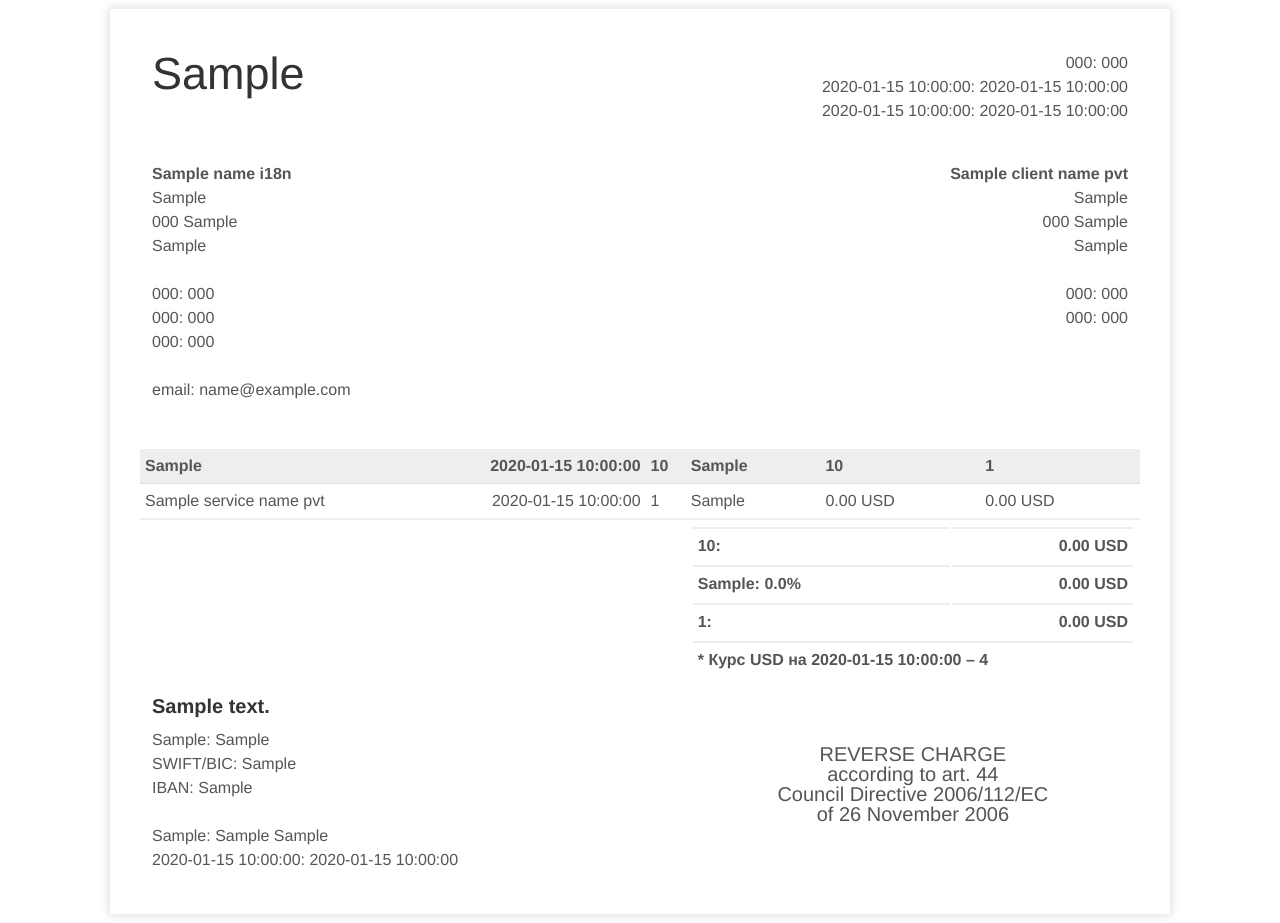
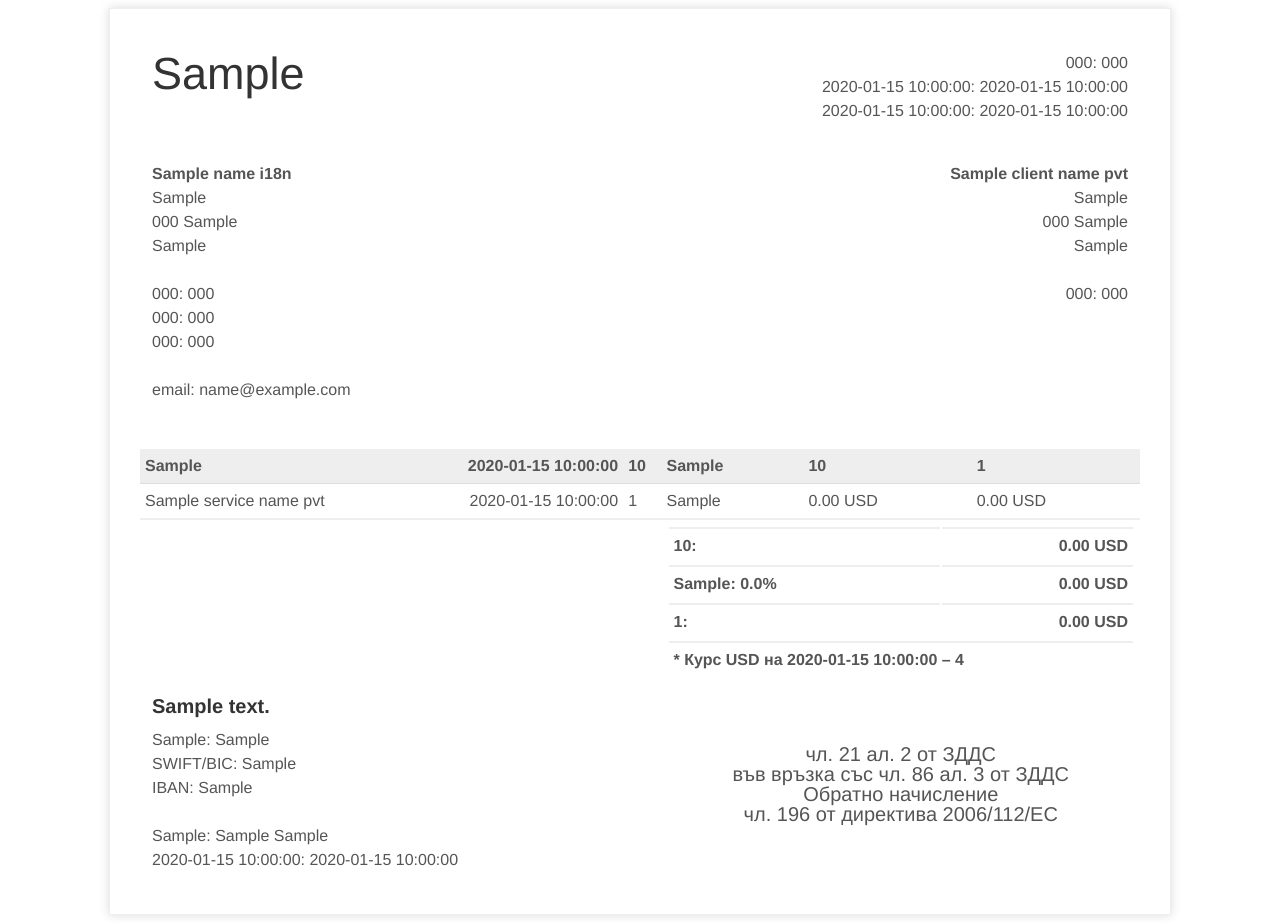
Before and after one commit to CrowbarKZ/chicho_invoice, a Python web app: template templates/simple.html in a window 1280 px wide. Run offline with Jinja, Linux system fonts and the light colour scheme; the template is opened without the code that fills it: most values are stand-ins (such as "Sample title", 1, 10 or a date in 2020).

Commit message:
It's 2020, plus art. updates

```diff
--- a/main.py
+++ b/main.py
@@ -13,7 +13,7 @@ TEMPLATE_DIR = os.path.join(os.path.dirname(os.path.abspath(__file__)), "templat
 
 def main():
     # calculate data
-    year = int(input("Year [2019]: ") or 2019)
+    year = int(input("Year [2020]: ") or 2020)
     month = int(input("Month [1]: ") or 1)
 
     try:
--- a/templates/simple.html
+++ b/templates/simple.html
@@ -130,7 +130,7 @@
                                 {{ client_country_pvt }}<br>
                                 <br>
                                 {{ company_number_i18n }}: {{ client_company_number_pvt }}<br>
-                                {{ vat_number_i18n }}: {{ client_vat_number_pvt }}<br>
+                                <!-- {{ vat_number_i18n }}: {{ client_vat_number_pvt }}<br> -->
                             </td>
                         </tr>
                     </table>
@@ -200,12 +200,21 @@
                         </tr>
                     </table>
                 </td>
+                {% if language != 'en' %}
+                <td colspan="3" class="notes">
+                    чл. 21 ал. 2 от ЗДДС <br>
+                    във връзка със чл. 86 ал. 3 от ЗДДС <br>
+                    Обратно начисление <br>
+                    чл. 196 от директива 2006/112/ЕС
+                </td>
+                {% else %}
                 <td colspan="3" class="notes">
                     REVERSE CHARGE <br>
-                    according to art. 44 <br>
+                    according to art. 196 <br>
                     Council Directive 2006/112/EC <br>
                     of 26 November 2006
                 </td>
+                {% endif %}
             </tr>
         </table>
     </div>
```
